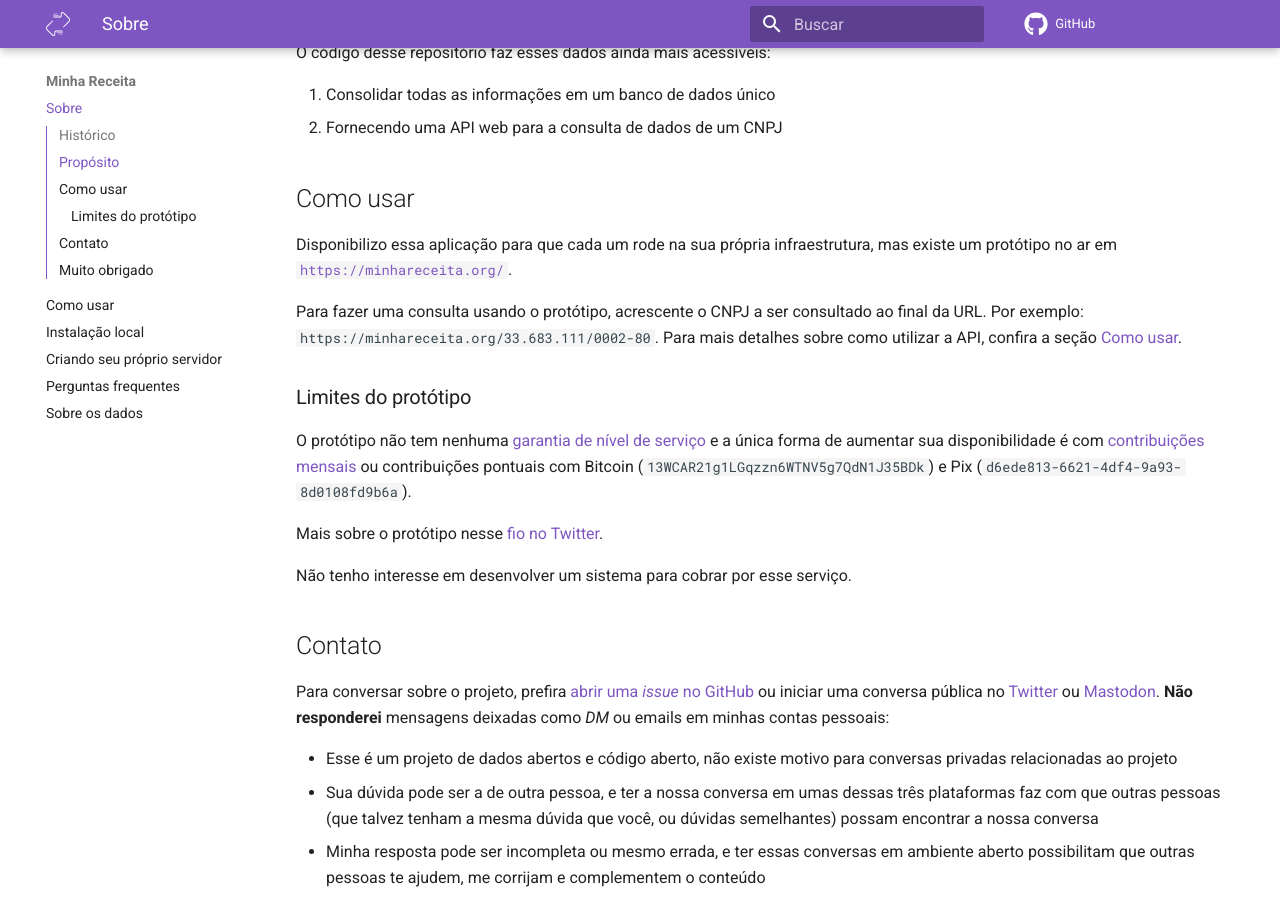
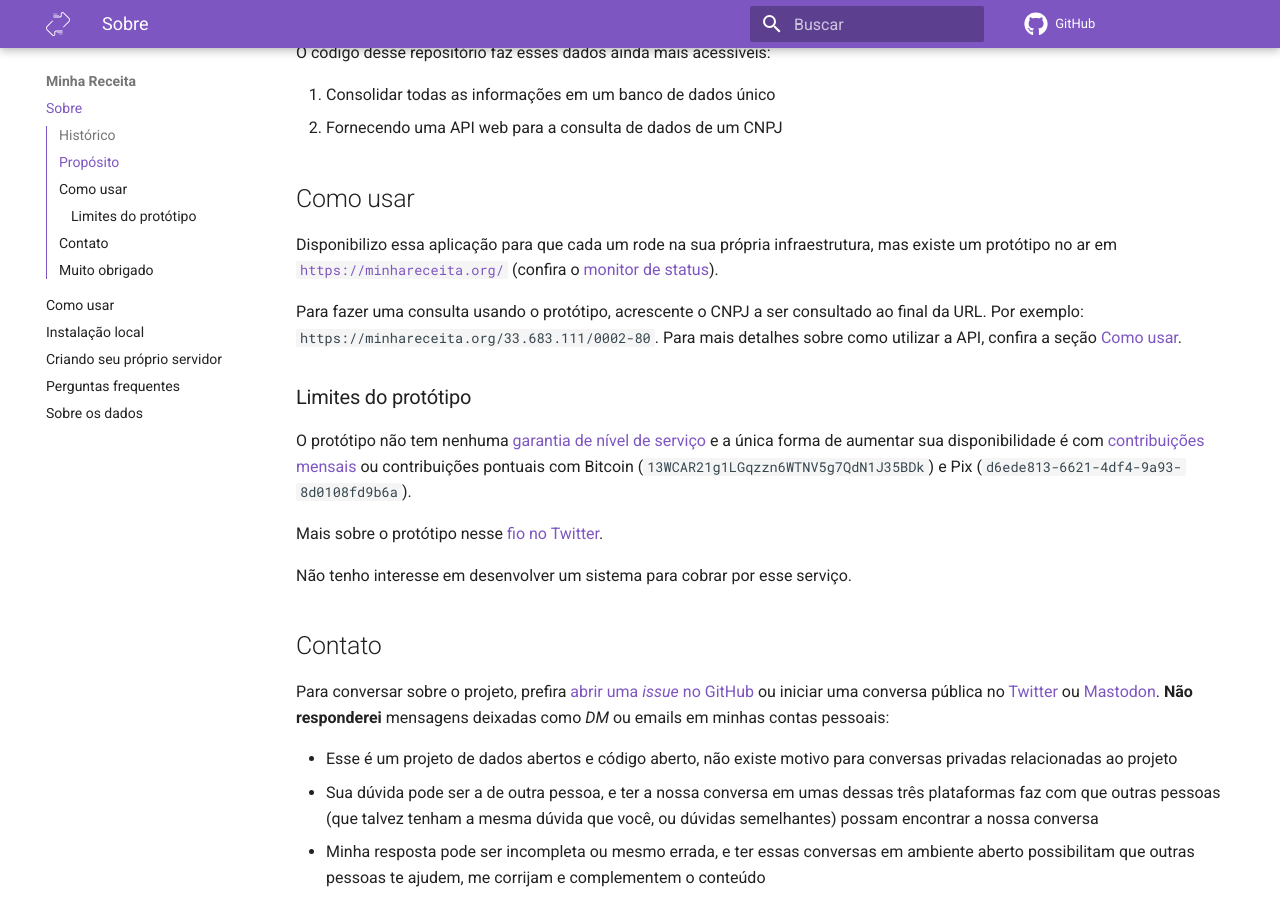
Before and after one commit to cuducos/minha-receita, an MkDocs documentation site: the page built from docs/index.md, in a window 1280 px wide and 900 px high, scrolled down 532 px. Built offline with MkDocs 1.6.1 and Material for MkDocs 9.7.7, drawn with Linux system fonts in a browser that asks for light colours; comment, search, counter and statistics services are not loaded.

Commit message:
Adds uptime monitor to the docs

```diff
--- a/docs/index.md
+++ b/docs/index.md
@@ -15,7 +15,7 @@ O código desse repositório faz esses dados ainda mais acessíveis:
 
 ## Como usar
 
-Disponibilizo essa aplicação para que cada um rode na sua própria infraestrutura, mas existe um protótipo no ar em [`https://minhareceita.org/`](https://minhareceita.org).
+Disponibilizo essa aplicação para que cada um rode na sua própria infraestrutura, mas existe um protótipo no ar em [`https://minhareceita.org/`](https://minhareceita.org) (confira o [monitor de status](https://status.minhareceita.org)).
 
 Para fazer uma consulta usando o protótipo, acrescente o CNPJ a ser consultado ao final da URL. Por exemplo: `https://minhareceita.org/33.683.111/0002-80`. Para mais detalhes sobre como utilizar a API, confira a seção [Como usar](como-usar.md).
 
```
